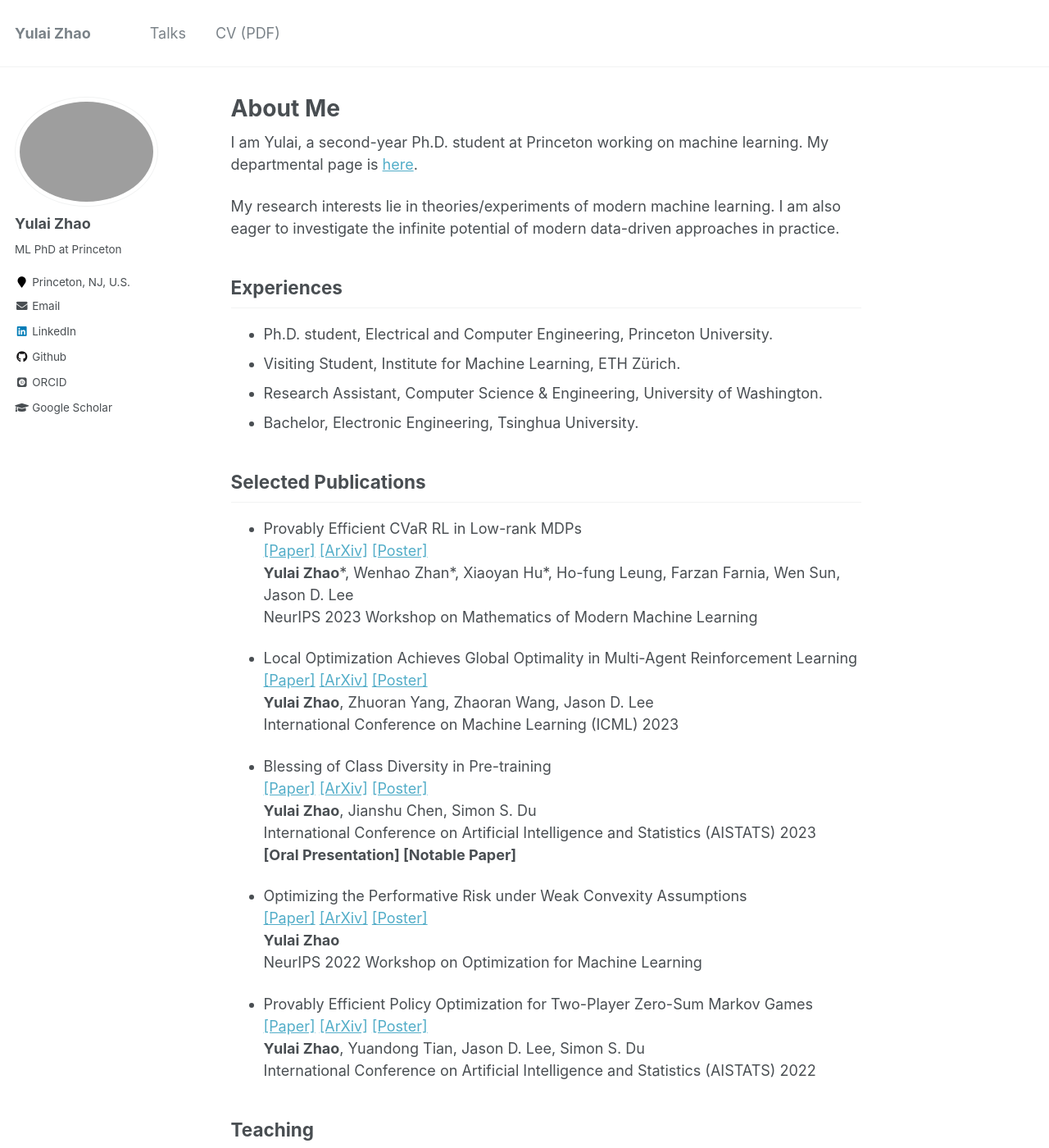
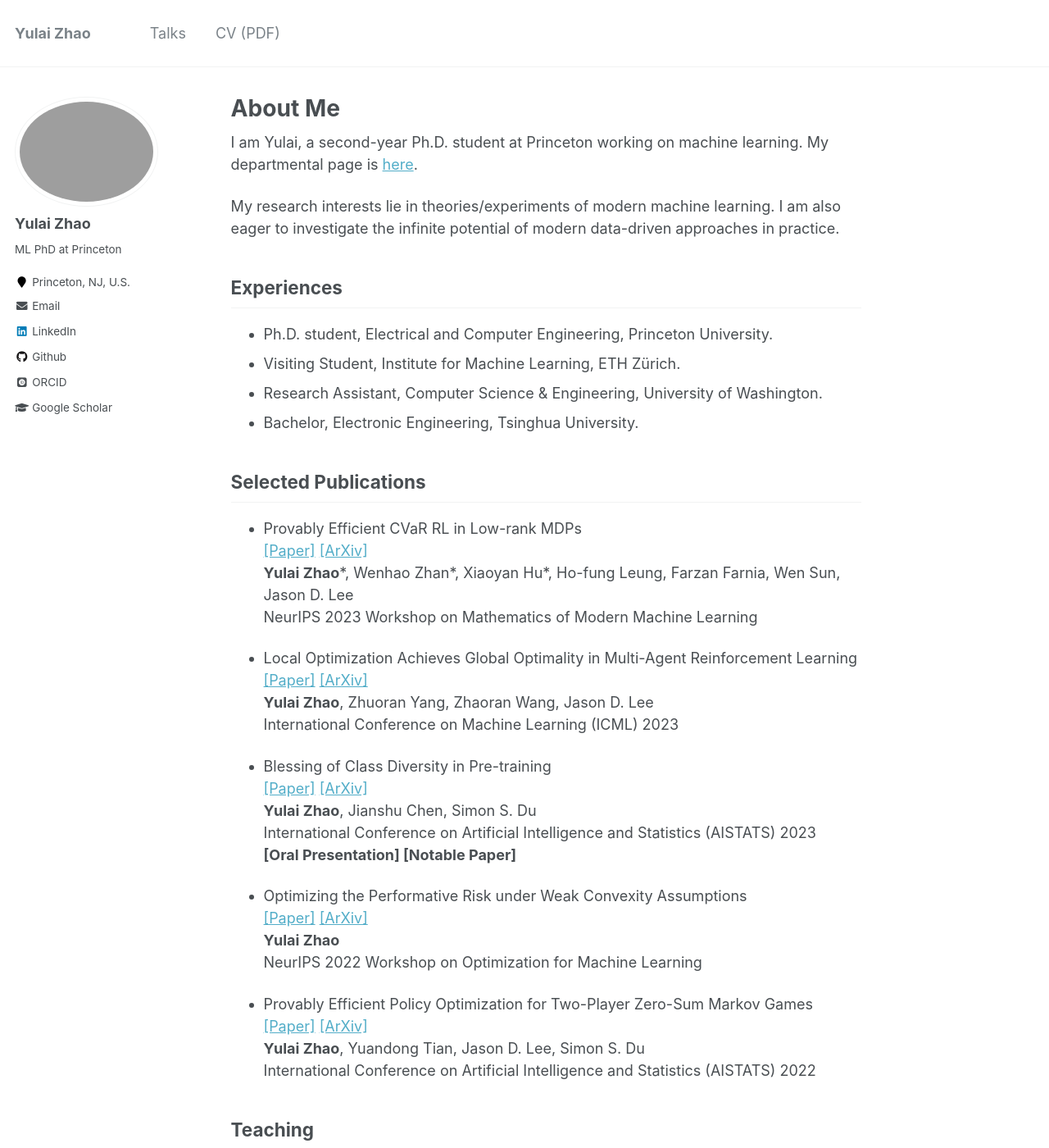
Before and after one commit to zhaoyl18/zhaoyl18.github.io, a Jekyll site: the page built from _pages/about.md, in a window 1280 px wide and 1400 px high. Shown: the whole window at 82% size. Built offline with Jekyll 4.4.1, drawn with Linux system fonts in a browser that asks for light colours; some web fonts are replaced.

Commit message:
update posters to talks

```diff
--- a/_pages/about.md
+++ b/_pages/about.md
@@ -15,38 +15,35 @@ My research interests lie in theories/experiments of modern machine learning. I
 ## Experiences
 
 * Ph.D. student, Electrical and Computer Engineering, Princeton University.
-<!-- Fortunately advised by Prof [S.Y. Kung](https://ece.princeton.edu/people/sun-yuan-kung) and [Jason D. Lee](https://jasondlee88.github.io/) -->
 * Visiting Student, Institute for Machine Learning, ETH Zürich.
-<!-- Hosted by Prof [Aurelien Lucchi](https://t.co/MWMK6o7qIq) -->
 * Research Assistant, Computer Science & Engineering, University of Washington.
-<!-- Hosted by Prof [Simon S. Du](https://simonshaoleidu.com/) -->
 * Bachelor, Electronic Engineering, Tsinghua University.
 
 ## Selected Publications
 
 * Provably Efficient CVaR RL in Low-rank MDPs
-[[Paper]](<https://openreview.net/forum?id=Vg6oMb7fbh>) [[ArXiv]](<https://arxiv.org/abs/2311.11965>) [[Poster]](<https://yulaizhao.com/files/poster_riskRL.pdf>)
+[[Paper]](<https://openreview.net/forum?id=Vg6oMb7fbh>) [[ArXiv]](<https://arxiv.org/abs/2311.11965>)
 **Yulai Zhao**\*, Wenhao Zhan\*, Xiaoyan Hu\*, Ho-fung Leung, Farzan Farnia, Wen Sun, Jason D. Lee
 NeurIPS 2023 Workshop on Mathematics of Modern Machine Learning
 
 * Local Optimization Achieves Global Optimality in Multi-Agent Reinforcement Learning
-[[Paper]](<https://proceedings.mlr.press/v202/zhao23j.html>) [[ArXiv]](<https://arxiv.org/abs/2305.04819>) [[Poster]](<https://yulaizhao.com/files/poster_localpgt.pdf>)
+[[Paper]](<https://proceedings.mlr.press/v202/zhao23j.html>) [[ArXiv]](<https://arxiv.org/abs/2305.04819>)
 **Yulai Zhao**, Zhuoran Yang, Zhaoran Wang, Jason D. Lee
 International Conference on Machine Learning (ICML) 2023
 
 * Blessing of Class Diversity in Pre-training
-[[Paper]](<https://proceedings.mlr.press/v206/zhao23a.html>) [[ArXiv]](<https://arxiv.org/abs/2209.03447>) [[Poster]](<https://yulaizhao.com/files/poster_blessing.pdf>)
+[[Paper]](<https://proceedings.mlr.press/v206/zhao23a.html>) [[ArXiv]](<https://arxiv.org/abs/2209.03447>)
 **Yulai Zhao**, Jianshu Chen, Simon S. Du
 International Conference on Artificial Intelligence and Statistics (AISTATS) 2023
 **[Oral Presentation] [Notable Paper]**
 
 * Optimizing the Performative Risk under Weak Convexity Assumptions
-[[Paper]](<https://openreview.net/forum?id=Ut_vApkulkk>) [[ArXiv]](<https://arxiv.org/abs/2209.00771>) [[Poster]](<https://yulaizhao.com/files/poster_optml.pdf>)
+[[Paper]](<https://openreview.net/forum?id=Ut_vApkulkk>) [[ArXiv]](<https://arxiv.org/abs/2209.00771>)
 **Yulai Zhao**
 NeurIPS 2022 Workshop on Optimization for Machine Learning
 
 * Provably Efficient Policy Optimization for Two-Player Zero-Sum Markov Games
-[[Paper]](<https://proceedings.mlr.press/v151/zhao22b.html>) [[ArXiv]](<https://arxiv.org/abs/2102.08903>) [[Poster]](<https://yulaizhao.com/files/poster_pgt.pdf>)
+[[Paper]](<https://proceedings.mlr.press/v151/zhao22b.html>) [[ArXiv]](<https://arxiv.org/abs/2102.08903>)
 **Yulai Zhao**, Yuandong Tian, Jason D. Lee, Simon S. Du
 International Conference on Artificial Intelligence and Statistics (AISTATS) 2022
 
```
Also changed, not shown: _pages/talks.md (+4 -4 lines), 1 other file.
